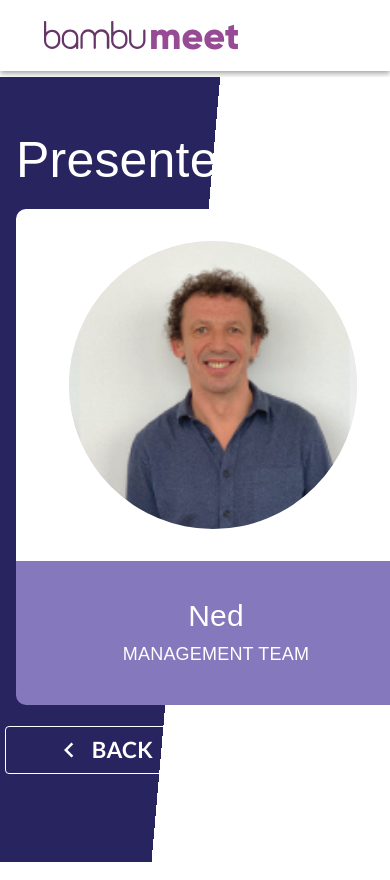
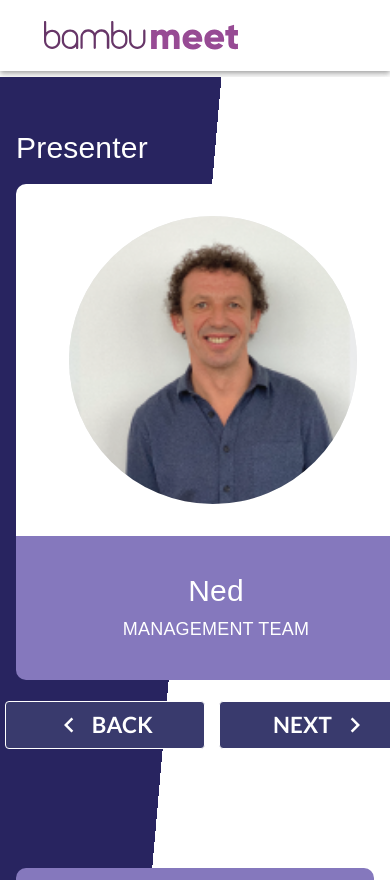
Before and after one commit to bambuhr/meeting-queue-app, a React (Create React App) app: page /start in a window 390 px wide. Shown: the top 880 px of the page. Built offline with nearby package versions, Linux system fonts and the light colour scheme.

Commit message:
fixed button and added button hover styles for prev/next

```diff
--- a/src/components/Button/index.js
+++ b/src/components/Button/index.js
@@ -3,23 +3,42 @@
  * Text
  *
  */
-import PropTypes from "prop-types";
-import UnstyledButton from "@material-ui/core/Button";
-import FlexBox from "components/FlexBox";
+import PropTypes from 'prop-types';
+import UnstyledButton from '@material-ui/core/Button';
+import FlexBox from 'components/FlexBox';
+import styled from 'styled-components';
+
+/* TODO:
+1. use proper variants e.g primary, secondary, tertiary instead of doing this
+2. use proper theme configs instead of hard coding like this
+*/
+const StyledButton = styled(UnstyledButton)({
+  '&&': {
+    marginRight: '1em',
+    background: 'transparent',
+    color: '#fff',
+    border: '2px solid #393A6D',
+    padding: '7px 14px',
+    transition: 'background 500ms ease-in-out',
+    backgroundColor: (props) =>
+      props.background ? props.background : props.selected && '#393A6D',
+    '&:hover': {
+      background: (props) => (props.hoverBg ? props.hoverBg : '#393A6D'),
+    },
+    '&:selected': {
+      background: (props) => (props.hoverBg ? props.hoverBg : '#393A6D'),
+    },
+    selected: {},
+    disabled: {},
+  },
+});
 
 const primary = {
-  marginRight: "1em",
-  background: "transparent",
-  color: "#fff",
-  border: "2px solid #393A6D",
-  padding: "7px 14px",
-  transition: "background 500ms ease-in-out",
-  "&:hover": {
-    backgroundColor: "#393A6D",
-  },
-  "&:selected": {
-    backgroundColor: "#393A6D",
-  },
+  marginRight: '1em',
+  color: '#fff',
+  border: '2px solid #393A6D',
+  padding: '7px 14px',
+  transition: 'background 500ms ease-in-out',
   selected: {},
   disabled: {},
 };
@@ -33,36 +52,36 @@ const Button = ({
   loading,
   startIcon,
   endIcon,
-  selected,
   border,
+  ...props
 }) => {
   return (
     <FlexBox>
-      <UnstyledButton
+      <StyledButton
         onClick={onClick}
         disabled={disabled || loading}
         style={{
-          fontFamily: "Lato",
-          textTransform: "none",
+          fontFamily: 'Lato',
+          textTransform: 'none',
           ...primary,
           opacity: (disabled || loading) && 0.5,
           minWidth: minWidth || 200,
           minHeight: minHeight || 48,
-          backgroundColor: selected && "#393A6D",
           border: border,
         }}
         variant="outlined"
         startIcon={startIcon}
         endIcon={endIcon}
+        {...props}
       >
         {children}
-      </UnstyledButton>
+      </StyledButton>
     </FlexBox>
   );
 };
 Button.propTypes = {
   color: PropTypes.string,
-  display: PropTypes.oneOf(["block", "inline", "inline-block"]),
-  textAlign: PropTypes.oneOf(["left", "center", "right", "justify"]),
+  display: PropTypes.oneOf(['block', 'inline', 'inline-block']),
+  textAlign: PropTypes.oneOf(['left', 'center', 'right', 'justify']),
 };
 export default Button;
--- a/src/pages/MeetingPage/index.js
+++ b/src/pages/MeetingPage/index.js
@@ -1,74 +1,19 @@
-import { useState } from "react";
-import styled from "styled-components";
-
-import Text from "components/Text";
-import Grid from "@material-ui/core/Grid";
-import Container from "@material-ui/core/Container";
-import FlexBox from "components/FlexBox";
-import Button from "components/Button";
-import ChevronRight from "@material-ui/icons/ChevronRight";
-import ChevronLeft from "@material-ui/icons/ChevronLeft";
-import Slide from "@material-ui/core/Slide";
-import randomList, { az, za } from "photos";
-import WinnnerFrame from "images/Winner.png";
-import { useLocation } from "react-router";
-import Reset from "icons/Reset";
-import Confetti from "react-confetti";
-
-const Card = styled.div`
-  background: #ffffff;
-  border-radius: 10px;
-  width: 25em;
-  height: 30em;
-`;
-
-const ResetButton = styled.div`
-  display: flex;
-  align-items: center;
-  justify-content: flex-end;
-  padding: 1em 0em;
-  cursor: pointer;
-  &:hover {
-    opacity: 0.5;
-  }
-  &:active {
-    transform: translateY(2px);
-  }
-`;
-
-const MainImage = styled.img`
-  pointer-events: none;
-  object-fit: cover;
-  object-position: 8.7% 0%;
-  height: 18em;
-  width: 18em;
-  margin-left: 3.3em;
-  margin-top: 2em;
-  border-radius: 100%;
-  background-color: #eaeaea;
-  align-self: center;
-`;
-
-const SmallImage = styled.img`
-  object-fit: cover;
-  object-position: 8.7% 0%;
-  height: 100px;
-  width: 100px;
-  border-radius: 100%;
-  margin-top: 2em;
-  border-radius: 100%;
-  background-color: #eaeaea;
-  align-self: center;
-  border: 3px solid #ffffff;
-  background-color: #ffffff;
-  margin: 13px;
-  opacity: ${(props) => (props.fade ? 0.5 : 1)};
-  transition: opacity 500ms ease-in-out;
-  cursor: pointer;
-  &:hover {
-    opacity: 1;
-  }
-`;
+import { useState } from 'react';
+import Text from 'components/Text';
+import Grid from '@material-ui/core/Grid';
+import Container from '@material-ui/core/Container';
+import FlexBox from 'components/FlexBox';
+import Button from 'components/Button';
+import ChevronRight from '@material-ui/icons/ChevronRight';
+import ChevronLeft from '@material-ui/icons/ChevronLeft';
+import Slide from '@material-ui/core/Slide';
+import randomList, { az, za } from 'photos';
+import WinnnerFrame from 'images/Winner.png';
+import { useLocation } from 'react-router';
+import Reset from 'icons/Reset';
+import Confetti from 'react-confetti';
+import { Card, MainImage, SmallImage, ResetButton } from './styles';
+import useMediaQuery from '@material-ui/core/useMediaQuery';
 
 export default function WelcomePage() {
   const location = useLocation();
@@ -94,6 +39,7 @@ export default function WelcomePage() {
   );
   const [current, setCurrent] = useState(randomList[0]);
   const [completedList, setCompletedList] = useState([]);
+  const isScreenMobileUp = useMediaQuery('(min-width:600px)');
 
   const handleBackClick = () => {
     if (completedList.length === 0) return;
@@ -127,9 +73,10 @@ export default function WelcomePage() {
       <div
         style={{
           // main photo background
-          backgroundImage: "linear-gradient(95deg, #282460 48%, #FFFFFF 48%)",
+          backgroundImage: 'linear-gradient(95deg, #282460 48%, #FFFFFF 48%)',
           marginTop: 10,
-          height: "93vh",
+          height: '93vh',
+          paddingBottom: '30px',
         }}
       >
         <Container maxWidth="lg">
@@ -149,8 +96,12 @@ export default function WelcomePage() {
                   padding="10% 30% 0% 0%"
                   width="70%"
                 >
-                  <Text color="#FFFFFF" fontWeight={350} customSize={50}>
-                    {withWinner && current.isWinner ? "Winner" : "Presenter"}
+                  <Text
+                    color="#FFFFFF"
+                    fontWeight={350}
+                    customSize={isScreenMobileUp ? 50 : 30}
+                  >
+                    {withWinner && current.isWinner ? 'Winner' : 'Presenter'}
                   </Text>
                   <br />
                   <Card elevation={4}>
@@ -158,7 +109,7 @@ export default function WelcomePage() {
                       <img
                         src={WinnnerFrame}
                         alt="winnner-frame"
-                        style={{ position: "absolute" }}
+                        style={{ position: 'absolute' }}
                       />
                     )}
                     <FlexBox
@@ -167,8 +118,8 @@ export default function WelcomePage() {
                     >
                       <div
                         style={{
-                          height: "22em",
-                          width: "25em",
+                          height: '22em',
+                          width: '25em',
                         }}
                       >
                         {current && (
@@ -180,10 +131,10 @@ export default function WelcomePage() {
                       </div>
                       <div
                         style={{
-                          backgroundColor: "#8578bd",
-                          width: "25em",
-                          textAlign: "center",
-                          height: "9em",
+                          backgroundColor: '#8578bd',
+                          width: '25em',
+                          textAlign: 'center',
+                          height: '9em',
                           borderBottomLeftRadius: 10,
                           borderBottomRightRadius: 10,
                         }}
@@ -193,7 +144,7 @@ export default function WelcomePage() {
                         <Text color="#FFFFFF" fontSize="xl">
                           {current && current.content}
                         </Text>
-                        <div style={{ height: "0.5em" }} />
+                        <div style={{ height: '0.5em' }} />
                         <Text
                           color="#FFFFFF"
                           fontSize="sm"
@@ -215,9 +166,10 @@ export default function WelcomePage() {
                     >
                       <Button
                         startIcon={<ChevronLeft style={{ fontSize: 30 }} />}
-                        variant="outlined"
                         onClick={handleBackClick}
                         border="1px solid #FFFFFF"
+                        background={'#393A6D'}
+                        hoverBg={'#8578bd'}
                       >
                         <Text fontWeight="bold" color="#FFFFFF" fontSize="md">
                           BACK
@@ -225,9 +177,10 @@ export default function WelcomePage() {
                       </Button>
                       <Button
                         endIcon={<ChevronRight style={{ fontSize: 30 }} />}
-                        variant="outlined"
                         onClick={handleNextClick}
                         border="1px solid #FFFFFF"
+                        background={'#393A6D'}
+                        hoverBg={'#8578bd'}
                       >
                         <Text fontWeight="bold" color="#FFFFFF" fontSize="md">
                           NEXT
@@ -253,11 +206,11 @@ export default function WelcomePage() {
                 >
                   <div
                     style={{
-                      width: "100%",
-                      height: "14em",
+                      width: '100%',
+                      height: '14em',
                       borderRadius: 10,
-                      backgroundColor: "#8578bd",
-                      marginBottom: "3em",
+                      backgroundColor: '#8578bd',
+                      marginBottom: '3em',
                     }}
                   >
                     <FlexBox flexDirection="column" padding="20px 30px">
@@ -266,12 +219,12 @@ export default function WelcomePage() {
                       </Text>
                       <div
                         style={{
-                          height: "160px",
+                          height: '160px',
                           marginRight: 40,
                           marginLeft: -20,
-                          display: "flex",
-                          flexDirection: "row",
-                          overflowX: "scroll",
+                          display: 'flex',
+                          flexDirection: 'row',
+                          overflowX: 'scroll',
                         }}
                       >
                         {waitlist.map((a) => (
@@ -295,10 +248,10 @@ export default function WelcomePage() {
                 >
                   <div
                     style={{
-                      width: "100%",
-                      height: "14em",
+                      width: '100%',
+                      height: '14em',
                       borderRadius: 10,
-                      backgroundColor: "#F4F5FA",
+                      backgroundColor: '#F4F5FA',
                     }}
                   >
                     <FlexBox flexDirection="column" padding="20px 30px">
@@ -309,9 +262,9 @@ export default function WelcomePage() {
                         <div
                           style={{
                             borderRadius: 20,
-                            padding: "4px 11px",
-                            marginLeft: "10px",
-                            background: "#7580BD",
+                            padding: '4px 11px',
+                            marginLeft: '10px',
+                            background: '#7580BD',
                             marginTop: 0,
                           }}
                         >
@@ -322,12 +275,12 @@ export default function WelcomePage() {
                       </FlexBox>
                       <div
                         style={{
-                          height: "160px",
+                          height: '160px',
                           marginRight: 40,
                           marginLeft: -20,
-                          display: "flex",
-                          flexDirection: "row",
-                          overflowX: "scroll",
+                          display: 'flex',
+                          flexDirection: 'row',
+                          overflowX: 'scroll',
                         }}
                       >
                         {completedList.map((a) => (
@@ -343,7 +296,7 @@ export default function WelcomePage() {
                     <FlexBox justifyContent="flex-end">
                       <ResetButton onClick={handleResetClick}>
                         <Reset />
-                        <div style={{ width: "0.5em" }} />
+                        <div style={{ width: '0.5em' }} />
                         <Text>Reset</Text>
                       </ResetButton>
                     </FlexBox>
--- /dev/null
+++ b/src/pages/MeetingPage/styles.js
@@ -0,0 +1,56 @@
+import styled from 'styled-components';
+
+export const Card = styled.div`
+  background: #ffffff;
+  border-radius: 10px;
+  width: 25em;
+  height: 30em;
+`;
+
+export const ResetButton = styled.div`
+  display: flex;
+  align-items: center;
+  justify-content: flex-end;
+  padding: 1em 0em;
+  cursor: pointer;
+  &:hover {
+    opacity: 0.5;
+  }
+  &:active {
+    transform: translateY(2px);
+  }
+`;
+
+export const MainImage = styled.img`
+  pointer-events: none;
+  object-fit: cover;
+  object-position: 8.7% 0%;
+  height: 18em;
+  width: 18em;
+  margin-left: 3.3em;
+  margin-top: 2em;
+  border-radius: 100%;
+  background-color: #eaeaea;
+  align-self: center;
+`;
+
+export const SmallImage = styled.img`
+  object-fit: cover;
+  object-position: 8.7% 0%;
+  height: 100px;
+  width: 100px;
+  border-radius: 100%;
+  margin-top: 2em;
+  border-radius: 100%;
+  background-color: #eaeaea;
+  align-self: center;
+  border: 3px solid #ffffff;
+  background-color: #ffffff;
+  margin: 13px;
+  opacity: ${(props) => (props.fade ? 0.5 : 1)};
+  transition: opacity 500ms ease-in-out;
+  cursor: pointer;
+  &:hover {
+    opacity: 1;
+  }
+`;
```
Also changed, not shown: src/App.js (+4 -4 lines).
